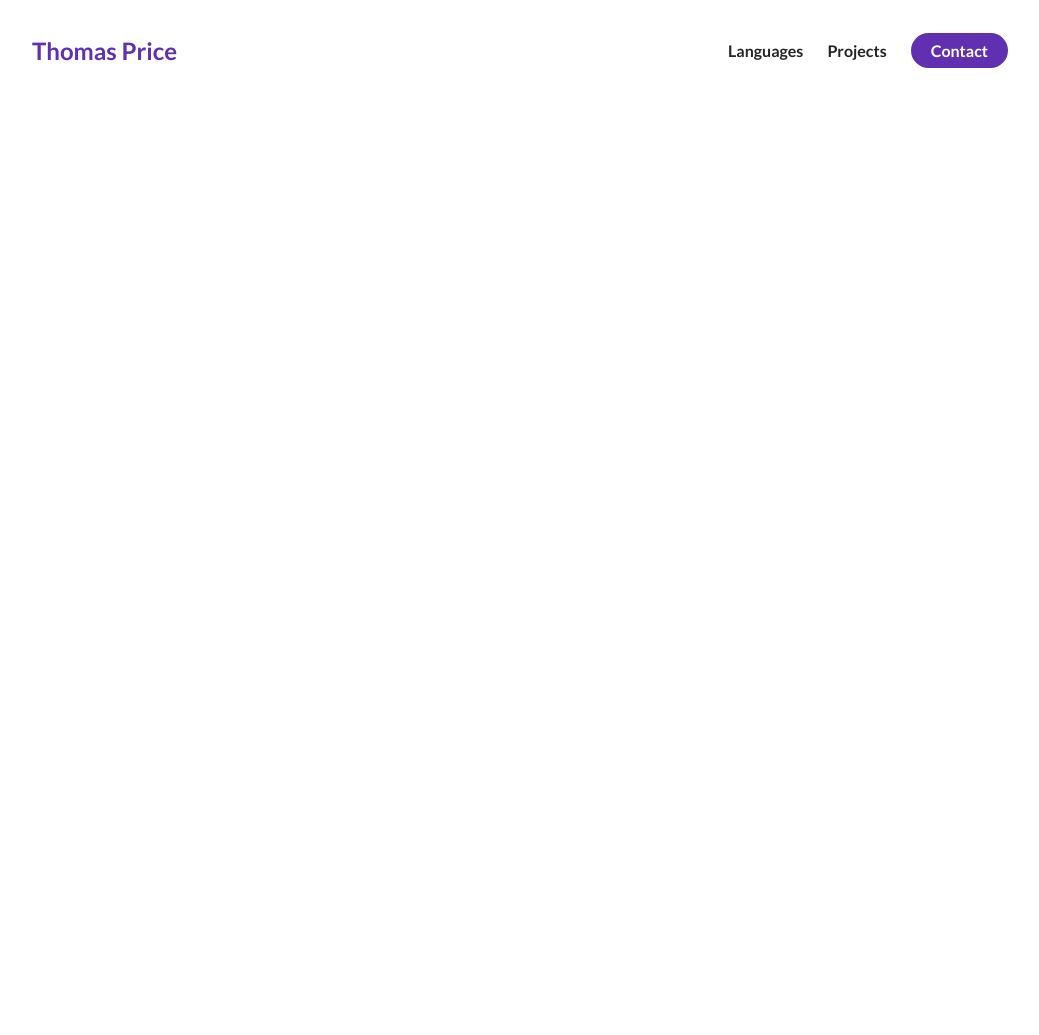
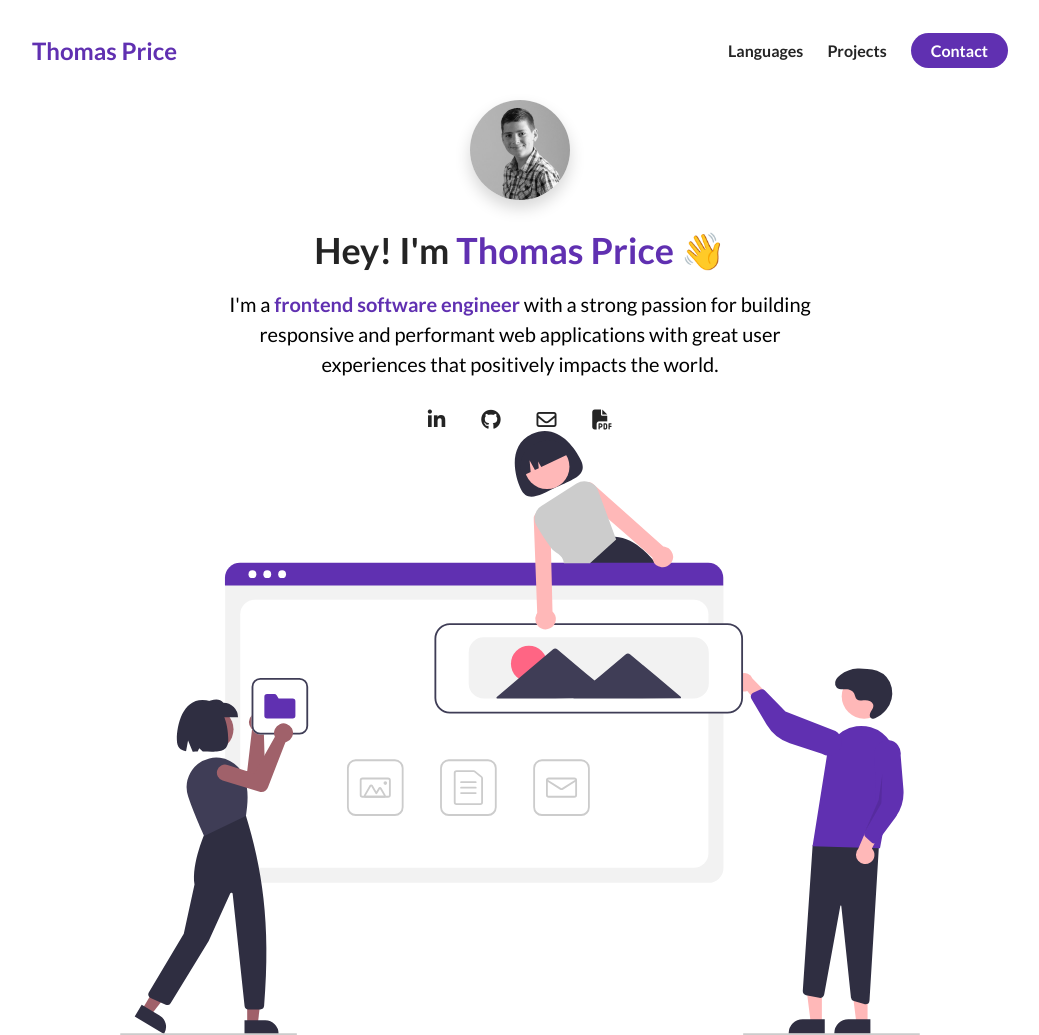
Before and after one commit to TheStudentDev2005/Frontend-Simplified-Week-2-EPortfolio, a plain HTML site: page index.html in a window 1280 px wide. Shown: the whole page, without its empty margins (120-1159 px from the left). Before the commit the page ends 800 px from the top, so only its background shows below. Drawn offline with Linux system fonts and the light colour scheme.

Commit message:
Updates to HTML and CSS

```diff
--- a/index.html
+++ b/index.html
@@ -6,6 +6,7 @@
     <meta name="viewport" content="width=device-width, initial-scale=1.0">
     <title>Thomas Price</title>
     <link rel="stylesheet" href="style.css">
+    <script src="https://kit.fontawesome.com/ceb36731d2.js" crossorigin="anonymous"></script>
 </head>
 <body>
     <secion id="about-me">
@@ -34,6 +35,38 @@
                 </li>
             </ul>
         </nav>
+        <div class="flex flex-1">
+            <div class="about-me__info row">
+                <div class="about-me__info--container">
+                    <figure class="about-me__picture--mask">
+                        <img src="./assets/me.jpg" class="about-me__picture" alt="Picture of Me!">
+                    </figure>
+                    <h1 class="about-me__info--title">
+                        Hey! I'm <span class="text--purple">Thomas Price</span> 👋
+                    </h1>
+                    <p class="about-me__info--para">
+                        I'm a <strong class="text--purple">frontend software engineer</strong> with a strong passion for building responsive and performant web applications with great user experiences that positively impacts the world.
+                    </p>
+                    <div class="about-me__links">
+                        <a href="" class="about-me__link">
+                            <i class="fab fa-linkedin-in"></i>
+                        </a>
+                        <a href="" class="about-me__link">
+                            <i class="fab fa-github"></i>
+                        </a>
+                        <a href="" class="about-me__link">
+                            <i class="far fa-envelope"></i>
+                        </a>
+                        <a href="" class="about-me__link">
+                            <i class="fas fa-file-pdf"></i>
+                        </a>
+                    </div>
+                </div>
+                <figure class="about-me__img--container">
+                    <img src="./assets/undraw_websites.svg" class="about-me__img" alt="">
+                </figure>
+            </div>
+        </div>
     </secion>
 </body>
 </html>
--- a/style.css
+++ b/style.css
@@ -11,6 +11,11 @@ h1, h2, h3, h4, h5, h6, span {
     color: #242424;
     text-align: center;
     line-height: 1.25;
+
+}
+
+h1 {
+    font-size: 36px;
 }
 
 p {
@@ -20,6 +25,24 @@ p {
 
 li {
     list-style-type: none;
+}
+
+.flex {
+    display: flex;
+}
+
+.flex-1 {
+    flex: 1;
+}
+
+.row {
+    width: 100%;
+    max-width: 800px;
+    margin: 0 auto;
+}
+
+.text--purple {
+    color: #6030b1;
 }
 
 /* Nav Bar */
@@ -63,3 +86,66 @@ nav {
     margin: 0 12px;
     font-weight: 700;
 }
+
+
+/* About Me */
+
+#about-me {
+    min-height: 100vh;
+    display: flex;
+    flex-direction: column;
+}
+
+.about-me__info {
+    display: flex;
+    flex-direction: column;
+}
+
+.about-me__info--container {
+    display: flex;
+    flex-direction: column;
+    align-items: center;
+    max-width: 600px;
+    margin: 0 auto;
+    text-align: center;
+
+}
+
+.about-me__picture--mask {
+    width: 100px;
+    height: 100px;
+    border-radius: 50%;
+    overflow: hidden;
+    box-shadow: 0 8px 16px rgba(0,0,0,0.16);
+    margin-bottom: 28px;
+}
+
+.about-me__picture {
+    width: 100%;
+}
+
+.about-me__info--para {
+    font-size: 20px;
+    margin-bottom: 28px;
+}
+
+.about-me__info--title {
+    margin-bottom: 16px;
+}
+
+.about-me__link {
+    font-size: 20px;
+    color: #242424;
+    text-decoration: none;
+    padding: 0 16px;
+}
+
+.about-me__img--container {
+    flex: 1;
+    display: flex;
+    align-items: center;
+}
+
+.about-me__img {
+    width: 100%;
+}
```
Also changed, not shown: assets/me.jpg (renamed from assets/pfpc.jpg), 1 other file.
